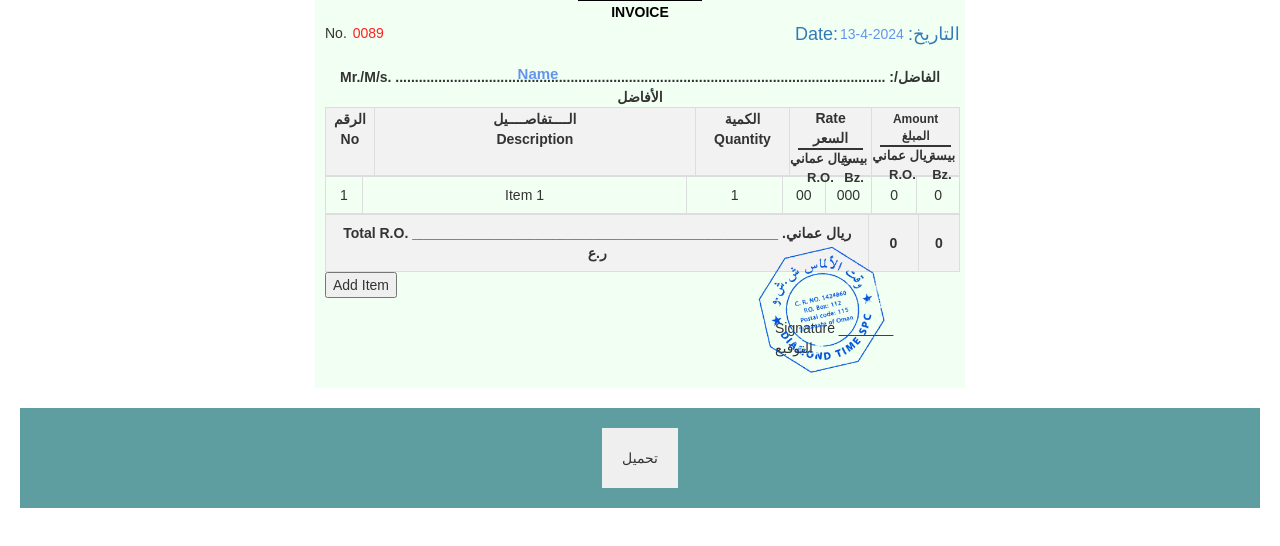
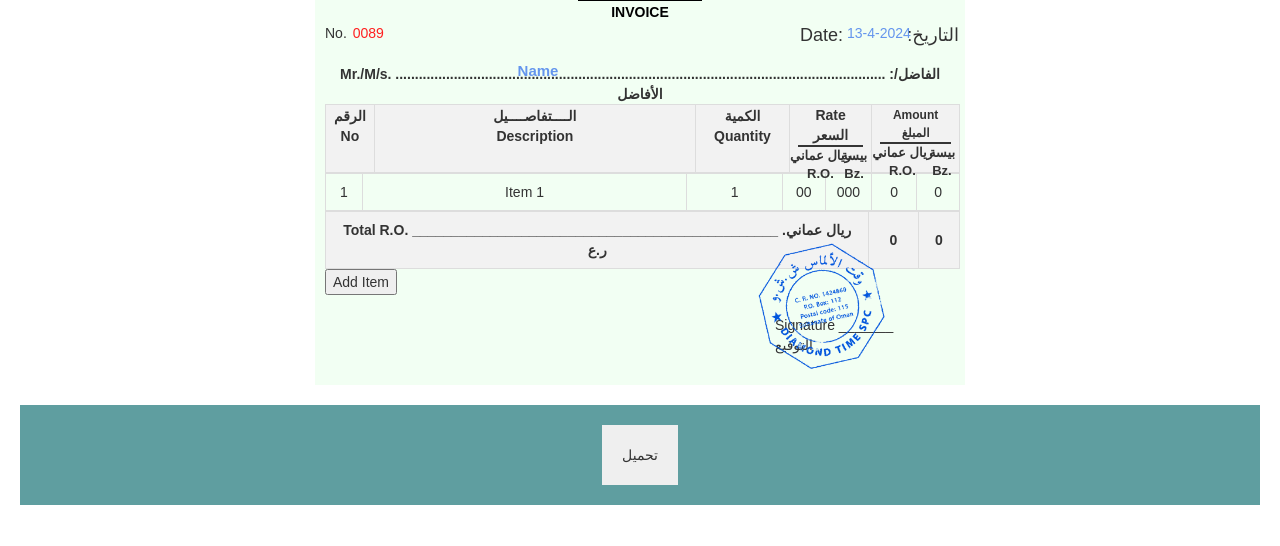
Before and after one commit to mhmood478/invoice, a plain HTML site: page index.html in a window 1280 px wide. Shown: the part 152-698 px from the top of the page. Drawn offline with nearby package versions, Linux system fonts and the light colour scheme.

Commit message:
Update index.html

```diff
--- a/index.html
+++ b/index.html
@@ -47,13 +47,13 @@
 			<div class="No"> No. <input type="text"
 					style="border: none; background: none; outline: none; font-size: 14px; color: #ff2020; font-family: Arial, sans-serif;"
 					value="0089"> </div>
-			<div class="date" style=" display: flex; justify-content: space-between; width:160px;">
-				<a style="font-size: 18px; ;"> Date: </a>
+			<div class="date" style=" position: relative; width:160px;">
+				<h3 style="position: absolute; top:-16px; right: 112px; font-size: 18px; ;"> Date: </h3>
 				<input type="text" id="dateTextbox"
-					style="color: cornflowerblue; border: none; background: none; outline: none; width: 70px;">
+					style="position: absolute; right: 40px; color: cornflowerblue; border: none; background: none; outline: none; width: 70px;">
 
 
-				<a style="font-size: 18px; ;"> :التاريخ </a>
+				<h3 style="position: absolute; top:-16px; right: -4px; font-size: 18px; ;"> :التاريخ </h3>
 				</div>
 		</div>
 		<br>
```
